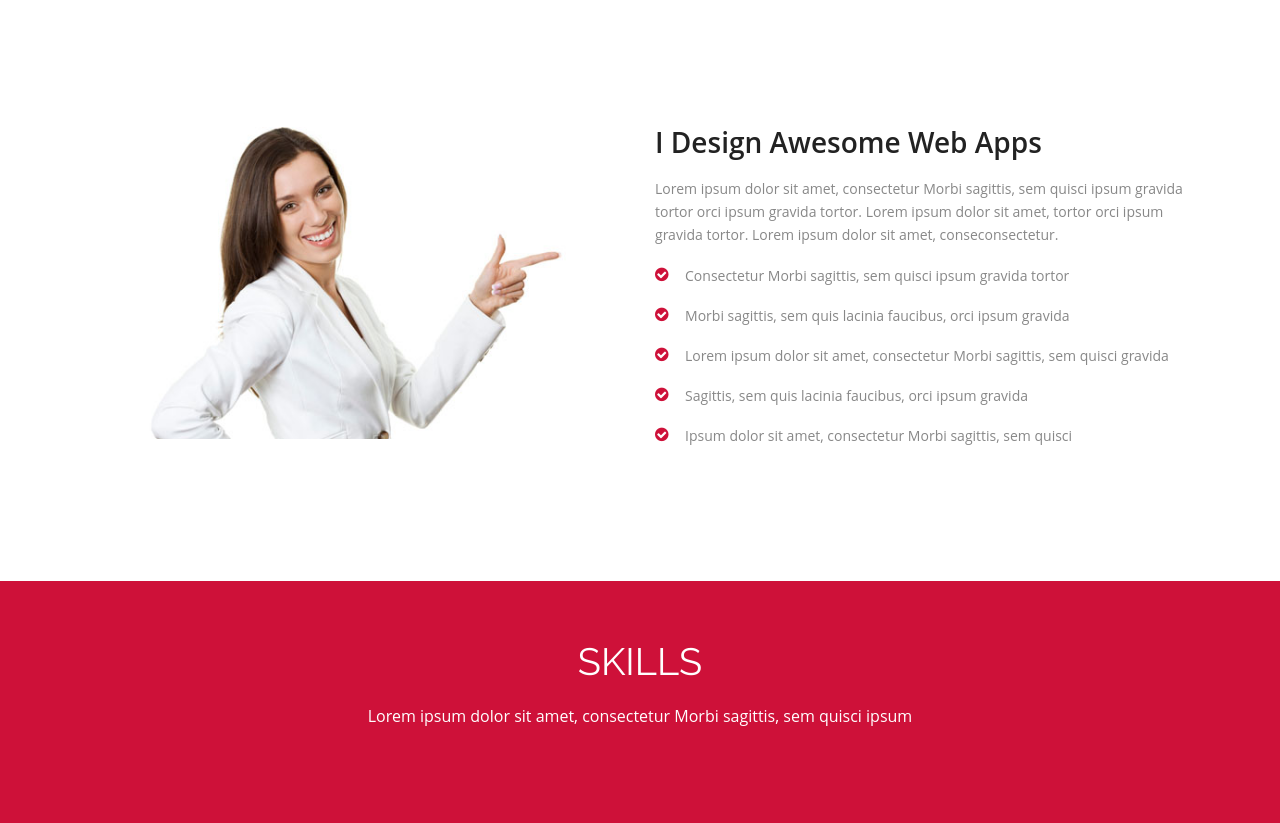
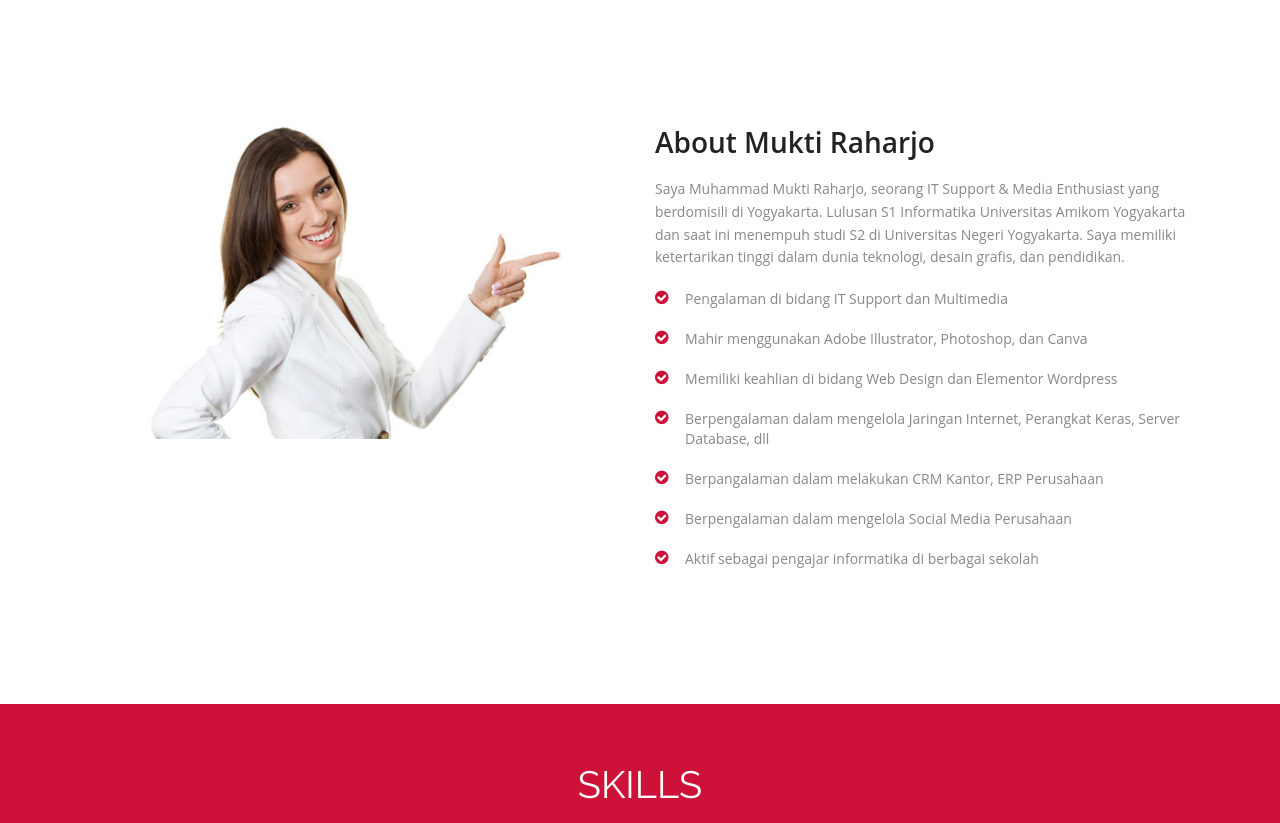
Before and after one commit to raharjomukti/portofolio-new, a plain HTML site: page index.html in a window 1280 px wide. Shown: the part 890-1713 px from the top of the page. Drawn offline with Linux system fonts and the light colour scheme.

Commit message:
Update index.html

```diff
--- a/index.html
+++ b/index.html
@@ -84,17 +84,21 @@ Licence: Creative Commons Attribution 3.0** - http://creativecommons.org/license
 							<div class="row">
 							<div class="col-md-6"> <img class="img-responsive" src="img/about1.jpg" align=""> </div><!-- /.col-md-6 -->
 								<div class="col-md-6">
-									<h3>I Design Awesome Web Apps</h3>
+									<h3>About Mukti Raharjo</h3>
 									<p>
-										 Lorem ipsum dolor sit amet, consectetur Morbi sagittis, sem quisci ipsum gravida tortor orci ipsum gravida tortor. Lorem ipsum dolor sit amet, tortor orci ipsum gravida tortor. Lorem ipsum dolor sit amet, conseconsectetur.
+										 Saya Muhammad Mukti Raharjo, seorang IT Support & Media Enthusiast yang berdomisili di Yogyakarta.
+  Lulusan S1 Informatika Universitas Amikom Yogyakarta dan saat ini menempuh studi S2 di Universitas Negeri Yogyakarta.
+  Saya memiliki ketertarikan tinggi dalam dunia teknologi, desain grafis, dan pendidikan.
 									</p>
 
 									<ul class="about-us-list">
-										<li class="points">Consectetur Morbi sagittis, sem quisci ipsum gravida tortor</li>
-										<li class="points">Morbi sagittis, sem quis lacinia faucibus, orci ipsum gravida </li>
-										<li class="points">Lorem ipsum dolor sit amet, consectetur Morbi sagittis, sem quisci gravida </li>
-                                        <li class="points">Sagittis, sem quis lacinia faucibus, orci ipsum gravida </li>
-										<li class="points">Ipsum dolor sit amet, consectetur Morbi sagittis, sem quisci</li>
+										<li class="points">Pengalaman di bidang IT Support dan Multimedia</li>
+  										<li class="points">Mahir menggunakan Adobe Illustrator, Photoshop, dan Canva</li>
+  										<li class="points">Memiliki keahlian di bidang Web Design dan Elementor Wordpress</li>
+  										<li class="points">Berpengalaman dalam mengelola Jaringan Internet, Perangkat Keras, Server Database, dll</li>
+  										<li class="points">Berpangalaman dalam melakukan CRM Kantor, ERP Perusahaan</li>
+										<li class="points">Berpengalaman dalam mengelola Social Media Perusahaan</li>
+										<li class="points">Aktif sebagai pengajar informatika di berbagai sekolah</li>
 									</ul><!-- /.about-us-list -->
 
 								</div><!-- /.col-md-6 -->
```
